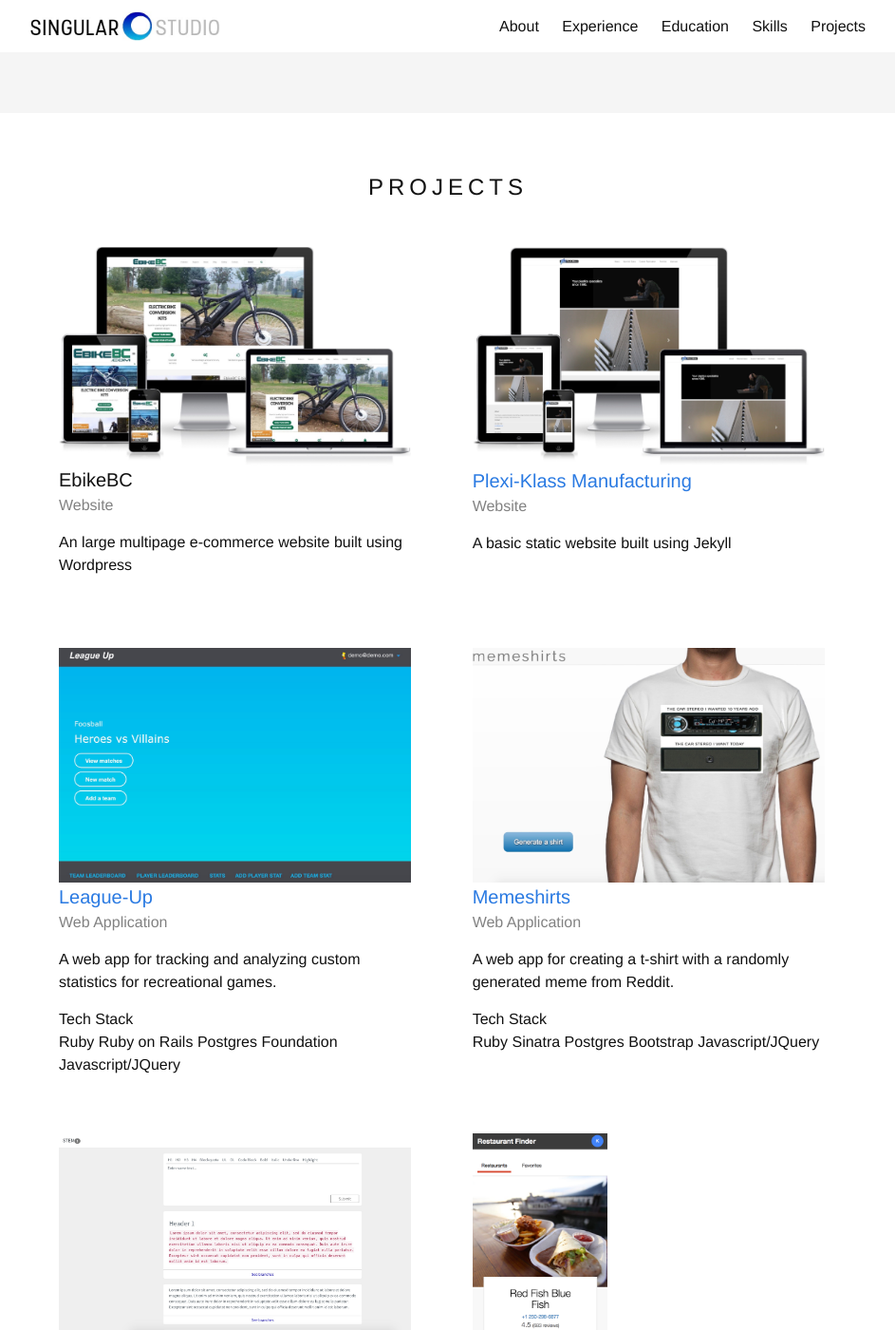
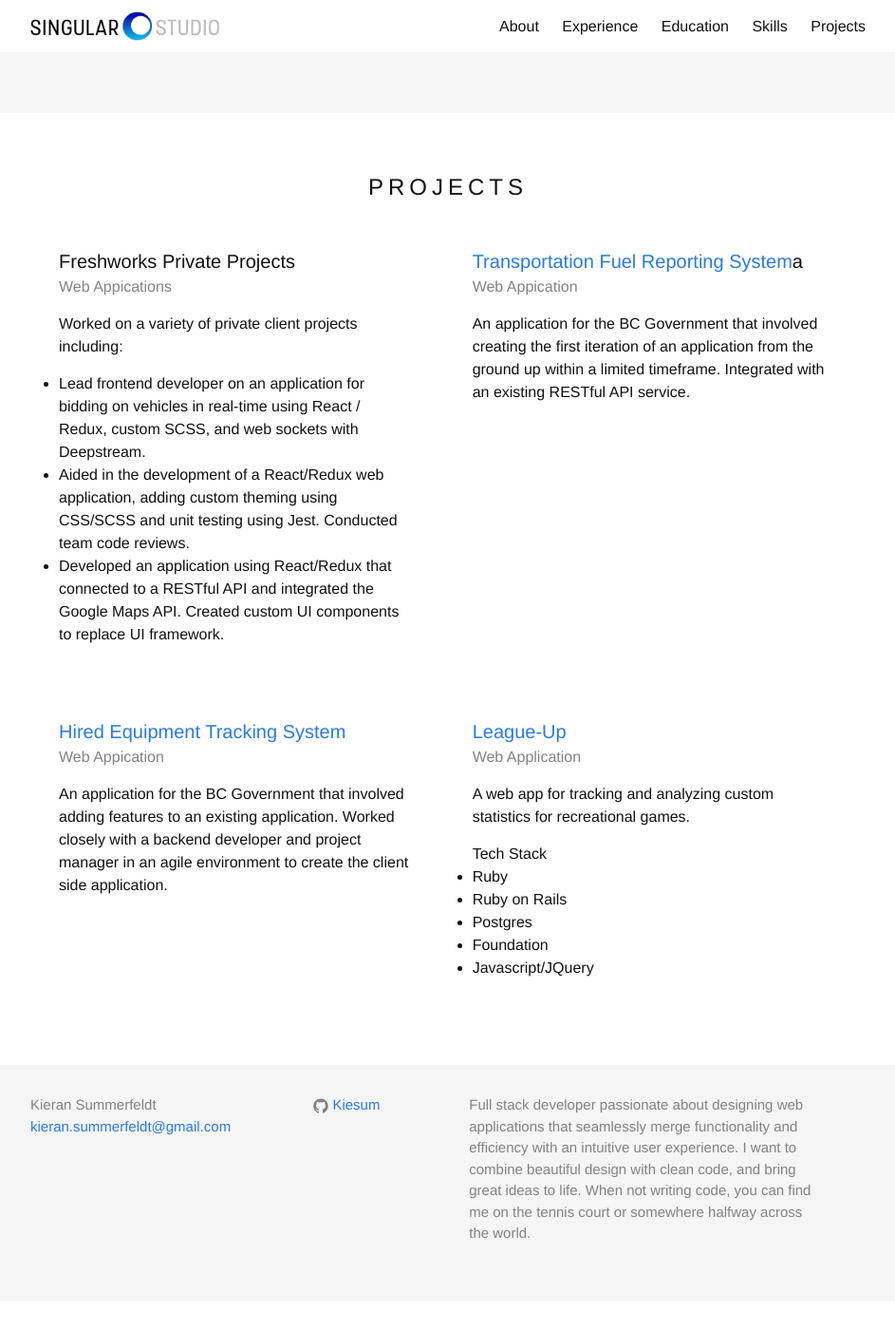
Before and after one commit to Kiesum/kiesum.github.io, a Jekyll site: the page built from index.html, in a window 1280 px wide and 1400 px high, scrolled down 3622 px. Shown: the whole window at 95% size, without its empty margins (168-1111 px from the left). Built offline with Jekyll 4.4.1, drawn with Linux system fonts in a browser that asks for light colours; nearby versions of some CDN libraries; after the commit the page ends 4992 px from its top, so only the background shows below that; some of the changed text lies outside the part shown.

Commit message:
Updated projects.

```diff
--- a/_includes/projects.html
+++ b/_includes/projects.html
@@ -3,19 +3,27 @@
   <div class="wrapper mtb">
     <h2 class="title">Projects</h2>
     <div class="website">
-      <img src="/assets/img/ebikebc.jpg">
-      <h3 class="name">EbikeBC</h3>
-      <p class="type">Website</p>
-      <p>An large multipage e-commerce website built using Wordpress</p>
+      <h3 class="name">Freshworks Private Projects</h3>
+      <p class="type">Web Appications</p>
+      <p>Worked on a variety of private client projects including:
+        <ul>
+          <li>Lead frontend developer on an application for bidding on vehicles in real-time using React / Redux, custom SCSS, and web sockets with Deepstream.</li>
+          <li>Aided in the development of a React/Redux web application, adding custom theming using CSS/SCSS and unit testing using Jest. Conducted team code reviews.</li>
+          <li>Developed an application using React/Redux that connected to a RESTful API and integrated the Google Maps API. Created custom UI components to replace UI framework.</li>
+        </ul>
+      </p>
     </div>
     <div class="website">
-      <img src="/assets/img/plexiklass.jpg">
-      <h3 class="name"><a href="http://www.plexiklass.com">Plexi-Klass Manufacturing</a></h3>
-      <p class="type">Website</p>
-      <p>A basic static website built using Jekyll</p>
+      <h3 class="name"><a href="https://github.com/bcgov/tfrs">Transportation Fuel Reporting System</a>a</h3>
+      <p class="type">Web Appication</p>
+      <p>An application for the BC Government that involved creating the first iteration of an application from the ground up within a limited timeframe. Integrated with an existing RESTful API service.</p>
     </div>
     <div class="website">
-      <img src="/assets/img/league-up.jpg">
+      <h3 class="name"><a href="https://github.com/bcgov/hets">Hired Equipment Tracking System</a></h3>
+      <p class="type">Web Appication</p>
+      <p>An application for the BC Government that involved adding features to an existing application. Worked closely with a backend developer and project manager in an agile environment to create the client side application.</p>
+    </div>
+    <div class="website">
       <h3 class="name"><a href="https://github.com/BuzzBumble/League-Up">League-Up</a></h3>
       <p class="type">Web Application</p>
       <p>A web app for tracking and analyzing custom statistics for recreational games.</p>
@@ -27,42 +35,5 @@
         <li>Javascript/JQuery</li>
       </ul>
     </div>
-    <div class="website">
-      <img src="/assets/img/memeshirts.jpg">
-      <h3 class="name"><a href="http://memeshirts.herokuapp.com/">Memeshirts</a></h3>
-      <p class="type">Web Application</p>
-      <p>A web app for creating a t-shirt with a randomly generated meme from Reddit.</p>
-      <ul><h4 class="tech-stack">Tech Stack</h4>
-        <li>Ruby</li>
-        <li>Sinatra</li>
-        <li>Postgres</li>
-        <li>Bootstrap</li>
-        <li>Javascript/JQuery</li>
-      </ul>
-    </div>
-    <div class="website">
-      <img src="/assets/img/stem.jpg">
-      <h3 class="name"><a href="https://github.com/Kiesum/stem">Stem</a></h3>
-      <p class="type">Web Application</p>
-      <p>A web app for generating and connecting ideas.</p>
-      <ul><h4 class="tech-stack">Tech Stack</h4>
-        <li>Node.js</li>
-        <li>Express</li>
-        <li>React.js</li>
-        <li>MongoDB</li>
-      </ul>
-    </div>
-    <div class="website">
-      <img src="/assets/img/restaurant-finder.jpg" style="height: 250px;">
-      <h3 class="name"><a href="https://github.com/Kiesum/restaurant-finder">Restaurant Finder</a></h3>
-      <p class="type">Web Application</p>
-      <p>A web app for finding restaurants close to you.</p>
-      <ul><h4 class="tech-stack">Tech Stack</h4>
-        <li>Firebase</li>
-        <li>Node.js</li>
-        <li>Express</li>
-        <li>React.js</li>
-      </ul>
-    </div>
   </div>
 </div>
--- a/_sass/_base.scss
+++ b/_sass/_base.scss
@@ -226,16 +226,11 @@
     }
 
     ul {
-        list-style: none;
         margin: 0;
 
         .tech-stack {
             margin: 0;
             font-weight: 400;
-        }
-
-        li {
-            display: inline-block;
         }
     }
 }
```
